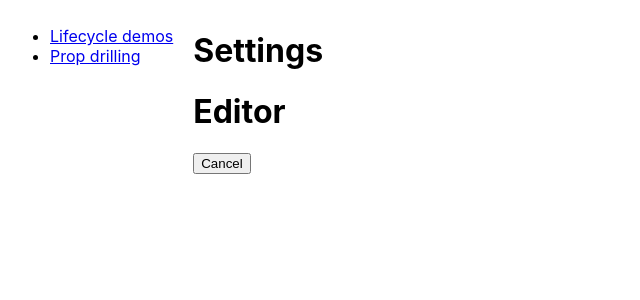
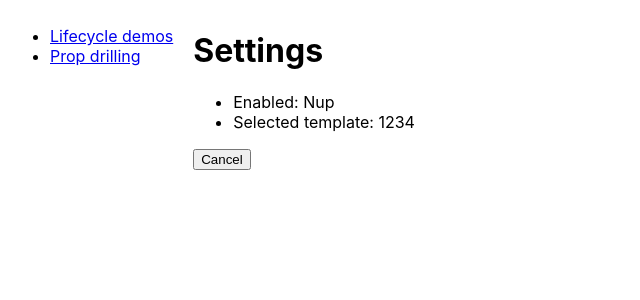
Before and after one commit to uozuAho/react_playground, a React (Create React App) app: page /prop_drilling in a window 1280 px wide. Both pictures are taken after a click on the button "Edit". Shown: the top 300 px of the page, without its empty margins (0-640 px from the left). Built offline with nearby package versions, Linux system fonts and the light colour scheme.

Commit message:
WIP: editor

```diff
--- a/src/prop_drilling/bad_example/SettingsEditor.tsx
+++ b/src/prop_drilling/bad_example/SettingsEditor.tsx
@@ -6,6 +6,25 @@ interface SettingsEditorProps {
   settings: Settings
 };
 
-export const SettingsEditor: React.FunctionComponent<SettingsEditorProps> = props => {
-  return <h1>Editor</h1>
+interface SettingsEditorState {
+  settings: Settings
+};
+
+export class SettingsEditor extends React.Component<SettingsEditorProps, SettingsEditorState> {
+  constructor(props: SettingsEditorProps) {
+    super(props);
+    this.state = {
+      settings: props.settings
+    };
+  }
+
+  public render = () => {
+    const settings = this.state.settings;
+    return (
+      <ul>
+        <li>Enabled: {settings.enabled ? 'Yep': 'Nup'}</li>
+        <li>Selected template: {settings.selectedTemplateId}</li>
+      </ul>
+    )
+  };
 }
--- a/src/prop_drilling/bad_example/SettingsViewer.tsx
+++ b/src/prop_drilling/bad_example/SettingsViewer.tsx
@@ -8,11 +8,9 @@ interface SettingsViewerProps {
 
 export const SettingsViewer: React.FunctionComponent<SettingsViewerProps> = props => {
   return (
-    <>
-      <ul>
-        <li>Enabled: {props.settings.enabled ? 'Yep': 'Nup'}</li>
-        <li>Selected template: {props.settings.selectedTemplateId}</li>
-      </ul>
-    </>
+    <ul>
+      <li>Enabled: {props.settings.enabled ? 'Yep': 'Nup'}</li>
+      <li>Selected template: {props.settings.selectedTemplateId}</li>
+    </ul>
   );
 }
```
